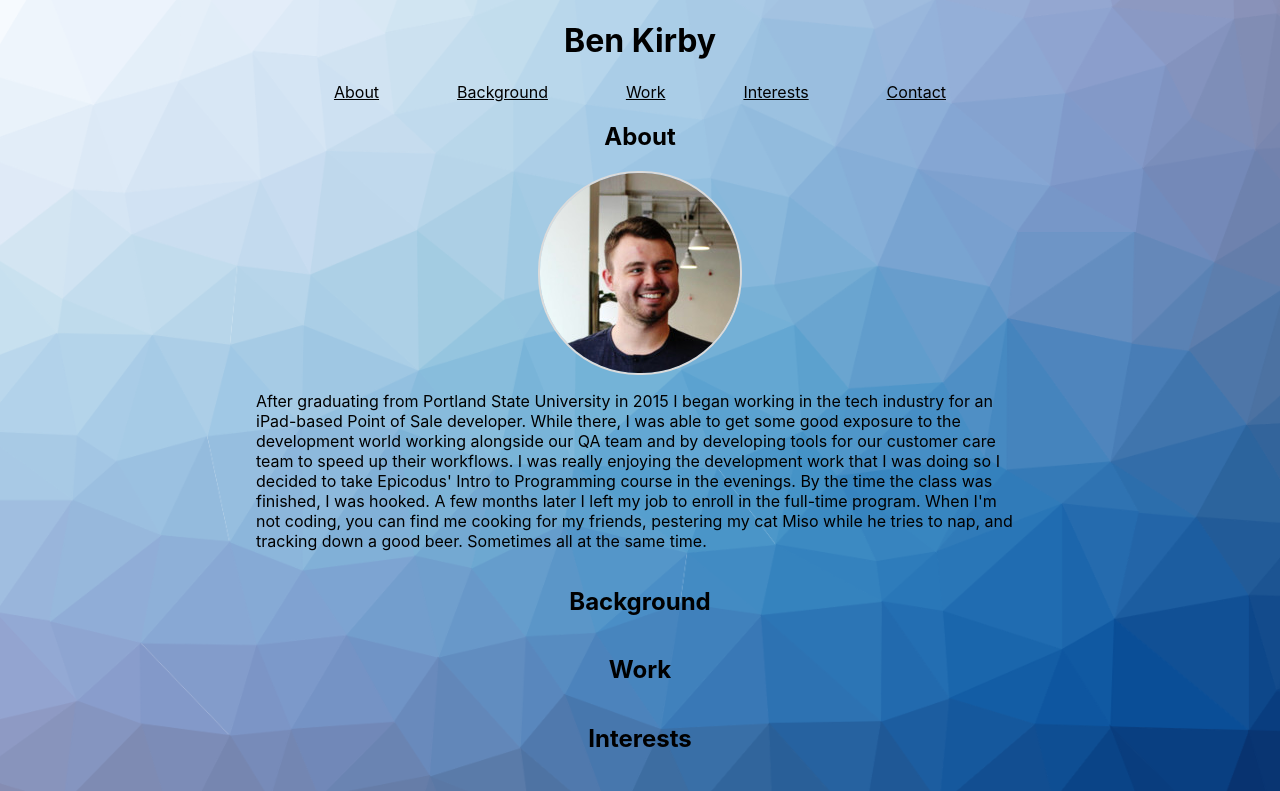
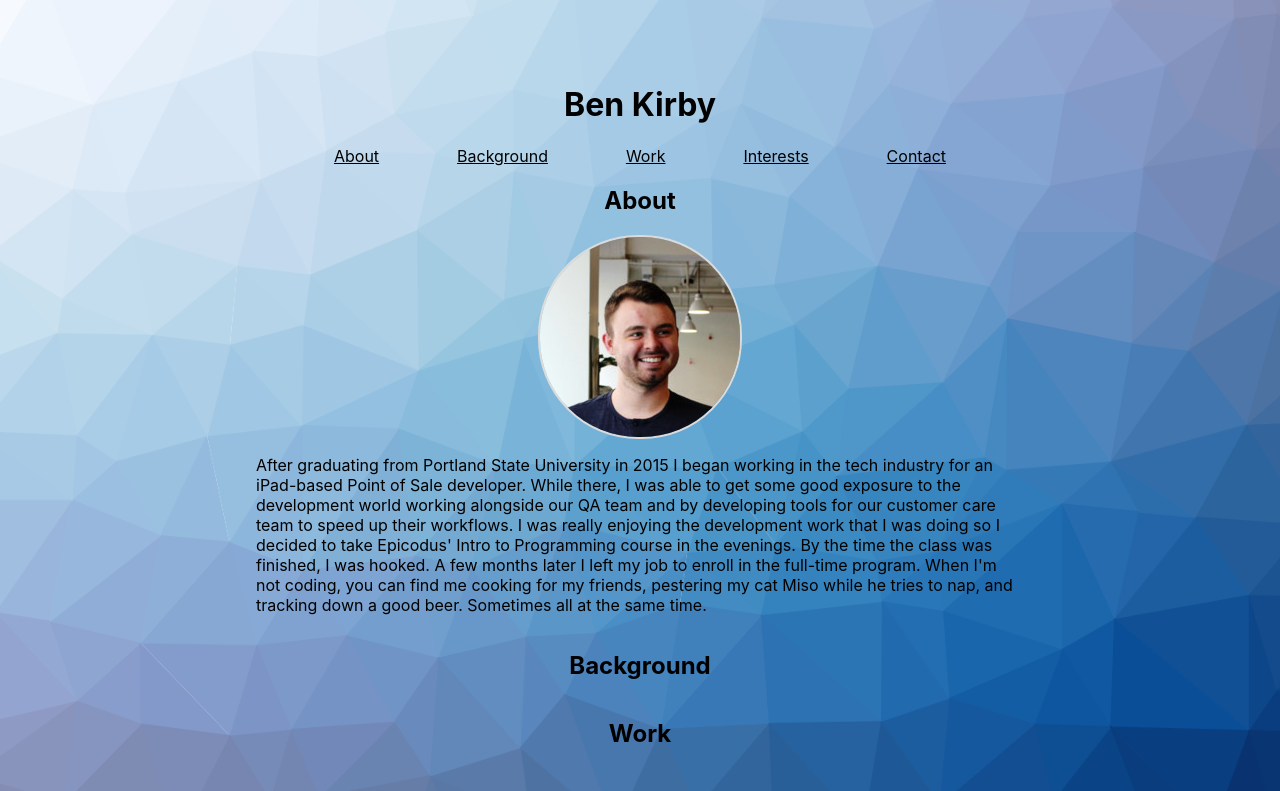
Before and after one commit to ben-kirby/about, a React (Create React App) app: page / in a window 1280 px wide. Shown: the top 791 px of the page. Built offline with nearby package versions, Linux system fonts and the light colour scheme.

Commit message:
fixed bg image

```diff
--- a/src/App.js
+++ b/src/App.js
@@ -11,6 +11,7 @@ import Contact from './components/contact';
 
 const styles = {
   appContainer: styled.div`
+    padding: 5% 0 5% 0;
     display: flex;
     flex-direction: column;
     width: 100%;
@@ -19,7 +20,7 @@ const styles = {
   backgroundImage: {
     backgroundImage: `url(${bgImage})`,
     backgroundAttachment: 'fixed',
-    backgroundPosition: 'center',
+    backgroundPosition: 'fixed',
     backgroundSize: 'cover',
   }
 }
```
